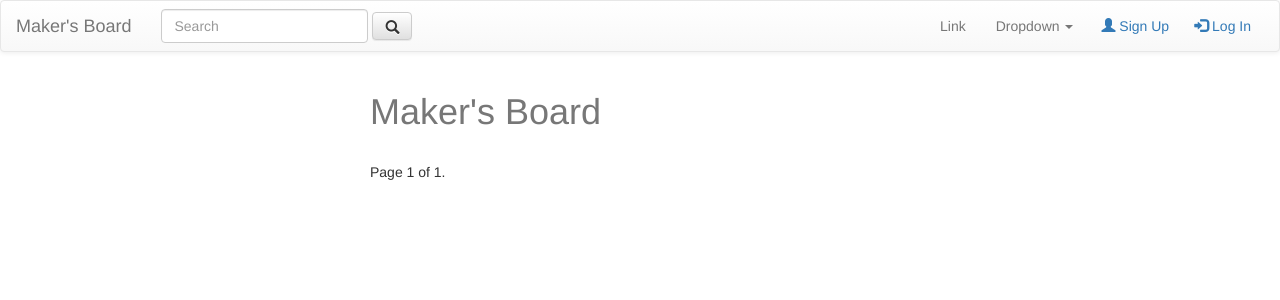
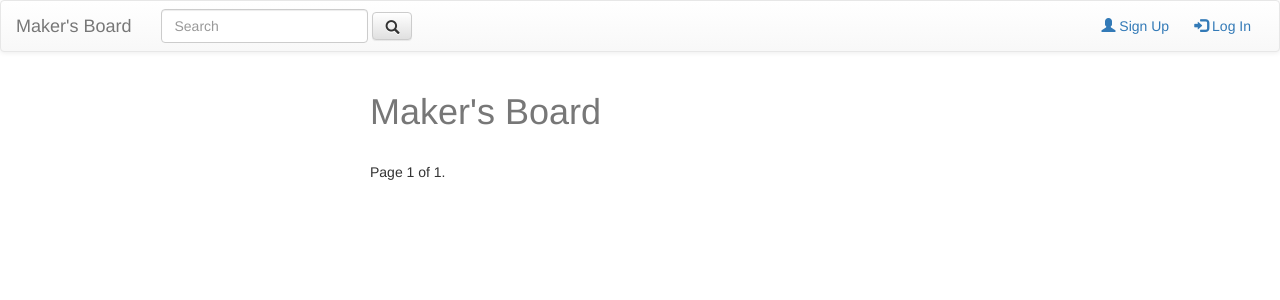
Before and after one commit to ian-henderson/MakersBoard, a Django app: page /posts/ in a window 1280 px wide. Shown: the top 300 px of the page. Run offline with Django 3.2, Linux system fonts and the light colour scheme; data that the repository does not hold is empty; some libraries are stand-ins or nearby versions.

Commit message:
Removed excess links in navbar

```diff
--- a/makersboard/templates/navbar.html
+++ b/makersboard/templates/navbar.html
@@ -37,17 +37,6 @@
 										<a href='/users/login' class='btn navbar-btn' role='button'><span class="glyphicon glyphicon-log-in"></span> Log In</a>
 								</div>
 								{% endif %}
-								<li><a href="#">Link</a></li>
-								<li class="dropdown">
-								<a href="#" class="dropdown-toggle" data-toggle="dropdown" role="button" aria-haspopup="true" aria-expanded="false">Dropdown <span class="caret"></span></a>
-								<ul class="dropdown-menu">
-										<li><a href="#">Action</a></li>
-										<li><a href="#">Another action</a></li>
-										<li><a href="#">Something else here</a></li>
-										<li role="separator" class="divider"></li>
-										<li><a href="#">Separated link</a></li>
-								</ul>
-								</li>
 						</ul>
 				</div><!-- /.navbar-collapse -->
 		</div><!-- /.container-fluid -->
```
